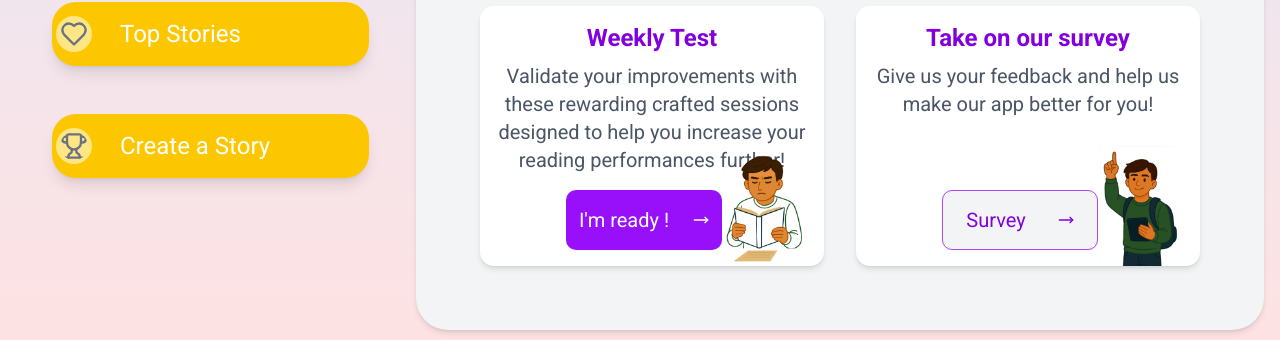
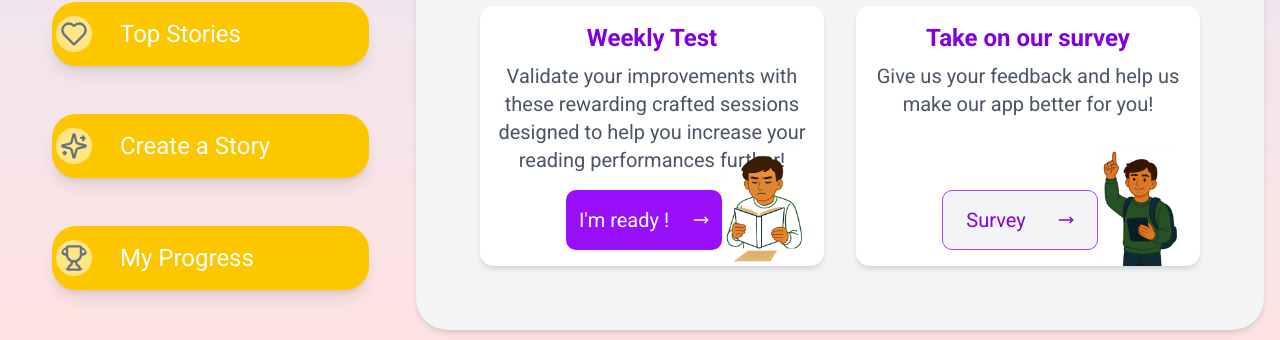
Before and after one commit to Sean-Andrew-Stanek/read-with-me, a Next.js app: page /home in a window 1280 px wide. Shown: the part 555-895 px from the top of the page. Built offline with nearby package versions, Linux system fonts and the light colour scheme; no server answers.

Commit message:
Restore 'My Progress' btn on sidebar

```diff
--- a/src/components/Sidebar/index.tsx
+++ b/src/components/Sidebar/index.tsx
@@ -1,7 +1,7 @@
 import { useState, JSX } from 'react';
 import Image from 'next/image';
 import { Button } from '@/components/ui/button';
-import { Heart, Home, LibraryBig, Trophy } from 'lucide-react';
+import { Heart, Home, LibraryBig, Sparkles, Trophy } from 'lucide-react';
 import { useSession } from 'next-auth/react';
 import OnboardingDialog from '../OnBoardingDialog';
 import { Check } from 'lucide-react';
@@ -94,7 +94,6 @@ const Sidebar = (): JSX.Element => {
                         </span>
                     </Button>
                 </Link>
-
                 <Link href={'/favorites'}>
                     <Button variant="ghost" className={buttonSet}>
                         <span className="inline-flex items-center p-1 rounded-3xl group-hover:bg-amber-200 text-lg transition-colors duration-200">
@@ -108,10 +107,20 @@ const Sidebar = (): JSX.Element => {
                 <Link href="/create-story">
                     <Button variant="ghost" className={buttonSet}>
                         <span className="inline-flex items-center p-1 rounded-3xl group-hover:bg-amber-200 text-lg transition-colors duration-200">
+                            <Sparkles className={iconSet} />
+                        </span>
+                        <span className="hidden sm:inline ml-2 truncate">
+                            Create a Story
+                        </span>
+                    </Button>
+                </Link>
+                <Link href="#">
+                    <Button variant="ghost" className={buttonSet}>
+                        <span className="inline-flex items-center p-1 rounded-3xl group-hover:bg-amber-200 text-lg transition-colors duration-200">
                             <Trophy className={iconSet} />
                         </span>
                         <span className="hidden sm:inline ml-2 truncate">
-                            Create a Story
+                            My Progress
                         </span>
                     </Button>
                 </Link>
```
